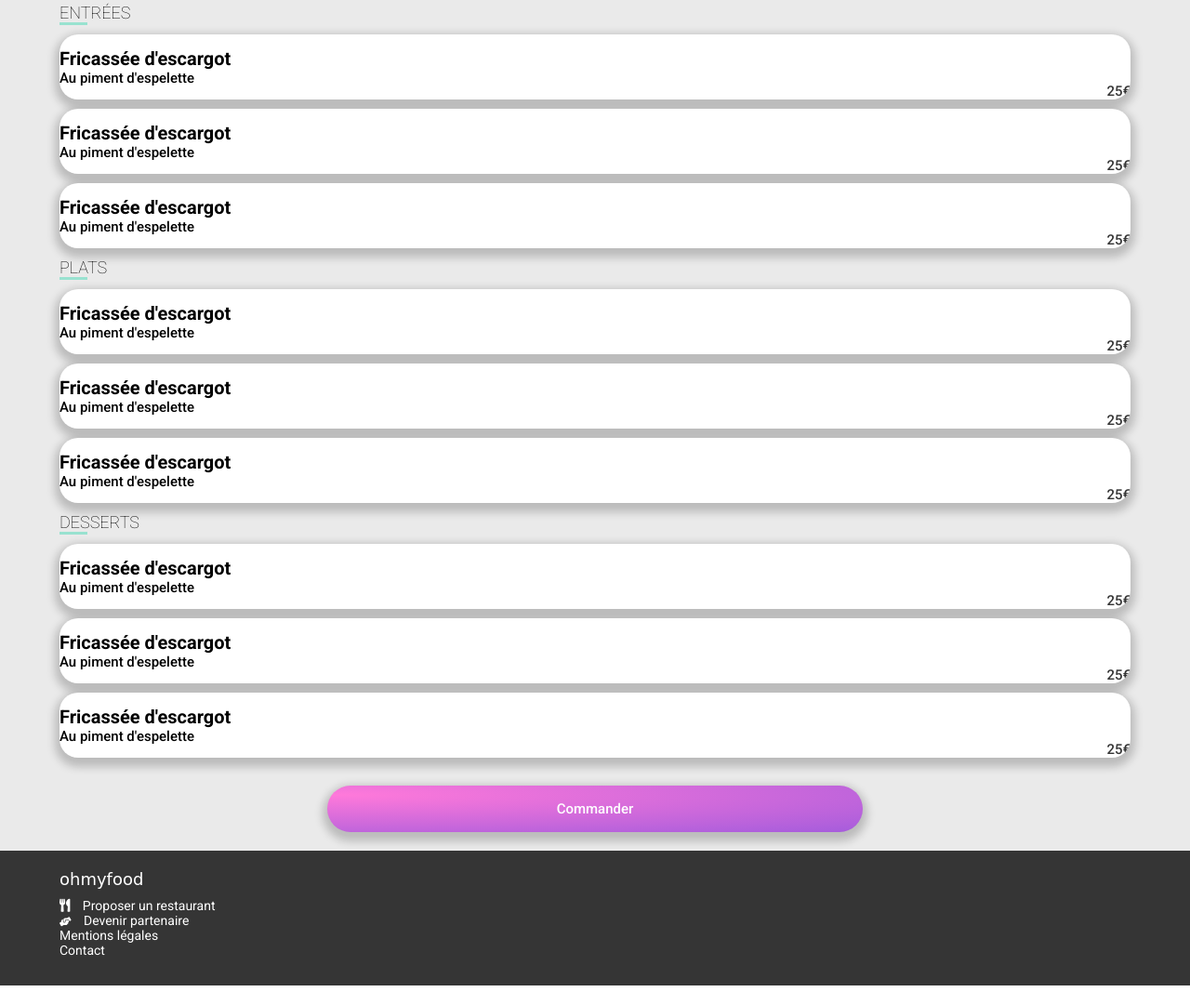
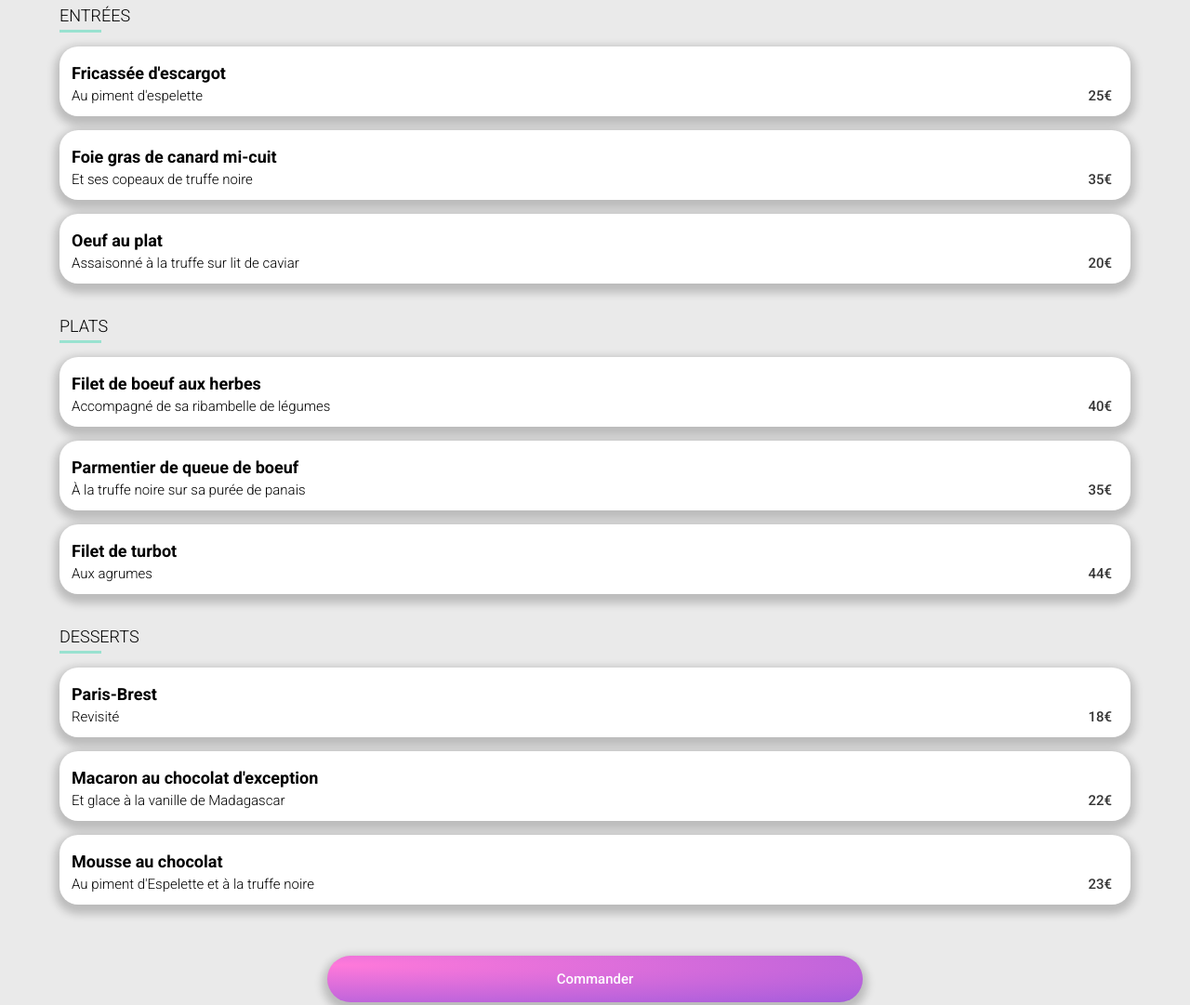
Before and after one commit to Kokotto3000/MelyssaAuberton_3_07062021, a plain HTML site: page la-palette-du-gout-menu.html in a window 1280 px wide. Shown: the part 450-1531 px from the top of the page at 93% size. Before the commit the page ends 1510 px from the top, so only its background shows below. Drawn offline with Linux system fonts and the light colour scheme; a web font is replaced by a local one.

Commit message:
contenu page resto, modifs html pour utiliser ::after, style resto suite

```diff
--- a/css/style.scss
+++ b/css/style.scss
@@ -368,15 +368,19 @@ main{
                 flex-direction: column;
                 justify-content: space-between;
             }
-            svg{
-                margin: 1rem;
+            button{
+                border: none;
+                background: none;
                 width: 3rem;
+                height: 3rem;
+                border-radius: 50%;
                 cursor: pointer;
+                margin-right: 1.5rem;
                 path{
                     stroke: black;
                     stroke-width: 30;
                     fill: transparent;
-                    stroke-dasharray: 10;
+                    stroke-dasharray: 0;
                     stroke-dashoffset: 10;
                 }
                 &:hover path, &:active path, &:focus path{
@@ -462,10 +466,13 @@ main{
     display: flex;
     justify-content: space-between;
     align-items: center;
-    font-family: $shrikhand;
-    font-weight: 300;
     padding: 3rem 0;
     width: 100%;
+    h1{
+        font-size: 2.8rem;
+        font-family: $shrikhand;
+        font-weight: 300;
+    }
     button{
         border: none;
         background: none;
@@ -473,6 +480,7 @@ main{
         height: 3rem;
         border-radius: 50%;
         cursor: pointer;
+        margin-right: 1.5rem;
         path{
             stroke: black;
             stroke-width: 30;
@@ -510,13 +518,18 @@ main{
 
 .restaurant__menu-section{
     width: 100%;
+    margin-bottom: 2rem;
     h2{
         text-transform: uppercase;
-    }
-    .restaurant__menu-section-underline{
-    width: 3rem;
-    height: .3rem;
-    background-color: $tertiary;
+        font-weight: 300;
+        &::after{
+            content: '';
+            background: $tertiary;
+            display: block;
+            width: 4.5rem;
+            height: 0.3rem;
+            margin: .5rem 0;
+        }
     }
 }
 
@@ -529,40 +542,39 @@ main{
     margin: 0 auto;
     border-radius: 2rem;
     font-weight: 500;
-    margin: 1rem auto;
+    margin: 1.5rem auto;
     width: 100%;
     overflow: hidden;
-    height: 7rem;
-
-    &:hover .restaurant__card-price::after{
+    &:hover .restaurant__card-price::after, &:active .restaurant__card-price::after, &:focus .restaurant__card-price::after{
         width: 7rem;
         transform: translateX(0);
         transform-origin: right;
-
     }
-    &:hover .restaurant__card-icon{
+    &:hover .restaurant__card-icon, &:active .restaurant__card-icon, &:focus .restaurant__card-icon{
         left: 50%;
         transform: rotate(720deg);
-
     }
 }
+
 .restaurant__card-infos{
     white-space: nowrap;
     text-overflow: ellipsis;
     overflow: hidden;
-    // vertical-align: middle;
-    // flex:1;
-    // min-width: 0;
-    margin: auto 0;
+    padding: 1.3rem;
     h3{
         white-space: nowrap;
         text-overflow: ellipsis;
         overflow: hidden;
+        font-weight: 600;
+        font-size: 1.8rem;
+        margin: .5rem 0;
     }
     p{
         white-space: nowrap;
         text-overflow: ellipsis;
         overflow: hidden;
+        font-weight: 300;
+        font-size: 1.5rem;
     }
 }
 .restaurant__card-price{
@@ -582,6 +594,7 @@ main{
         display: flex;
         flex-direction: column;
         justify-content: flex-end;
+        margin: auto 2rem 1.3rem auto;
     }
 }
 .restaurant__card-icon{
--- a/la-palette-du-gout-menu.html
+++ b/la-palette-du-gout-menu.html
@@ -47,7 +47,6 @@
 
                 <article class="restaurant__menu-section restaurant__menu-section--entrees">
                     <h2>Entrées</h2>
-                    <div class="restaurant__menu-section-underline"></div>
 
                     <div class="restaurant__card">
                         <div class="restaurant__card-infos">
@@ -68,13 +67,13 @@
 
                     <div class="restaurant__card">
                         <div class="restaurant__card-infos">
-                            <h3>Fricassée d'escargot</h3>
-                            <p>Au piment d'espelette</p>
+                            <h3>Foie gras de canard mi-cuit</h3>
+                            <p>Et ses copeaux de truffe noire</p>
                         </div>
 
                         <div class="restaurant__card-price">
                             <div>
-                                <p>25€</p>
+                                <p>35€</p>
                             </div>
 
                             <div class="restaurant__card-icon">
@@ -85,13 +84,13 @@
 
                     <div class="restaurant__card">
                         <div class="restaurant__card-infos">
-                            <h3>Fricassée d'escargot</h3>
-                            <p>Au piment d'espelette</p>
+                            <h3>Oeuf au plat</h3>
+                            <p>Assaisonné à la truffe sur lit de caviar</p>
                         </div>
 
                         <div class="restaurant__card-price">
                             <div>
-                                <p>25€</p>
+                                <p>20€</p>
                             </div>
 
                             <div class="restaurant__card-icon">
@@ -103,17 +102,16 @@
 
                 <article class="restaurant__menu-section restaurant__menu-section--plats">
                     <h2>Plats</h2>
-                    <div class="restaurant__menu-section-underline"></div>
 
                     <div class="restaurant__card">
                         <div class="restaurant__card-infos">
-                            <h3>Fricassée d'escargot</h3>
-                            <p>Au piment d'espelette</p>
+                            <h3>Filet de boeuf aux herbes</h3>
+                            <p>Accompagné de sa ribambelle de légumes</p>
                         </div>
 
                         <div class="restaurant__card-price">
                             <div>
-                                <p>25€</p>
+                                <p>40€</p>
                             </div>
 
                             <div class="restaurant__card-icon">
@@ -124,13 +122,13 @@
 
                     <div class="restaurant__card">
                         <div class="restaurant__card-infos">
-                            <h3>Fricassée d'escargot</h3>
-                            <p>Au piment d'espelette</p>
+                            <h3>Parmentier de queue de boeuf</h3>
+                            <p>À la truffe noire sur sa purée de panais</p>
                         </div>
 
                         <div class="restaurant__card-price">
                             <div>
-                                <p>25€</p>
+                                <p>35€</p>
                             </div>
 
                             <div class="restaurant__card-icon">
@@ -141,13 +139,13 @@
 
                     <div class="restaurant__card">
                         <div class="restaurant__card-infos">
-                            <h3>Fricassée d'escargot</h3>
-                            <p>Au piment d'espelette</p>
+                            <h3>Filet de turbot</h3>
+                            <p>Aux agrumes</p>
                         </div>
 
                         <div class="restaurant__card-price">
                             <div>
-                                <p>25€</p>
+                                <p>44€</p>
                             </div>
 
                             <div class="restaurant__card-icon">
@@ -159,17 +157,16 @@
 
                 <article class="restaurant__menu-section restaurant__menu-section--desserts">
                     <h2>Desserts</h2>
-                    <div class="restaurant__menu-section-underline"></div>
 
                     <div class="restaurant__card">
                         <div class="restaurant__card-infos">
-                            <h3>Fricassée d'escargot</h3>
-                            <p>Au piment d'espelette</p>
+                            <h3>Paris-Brest</h3>
+                            <p>Revisité</p>
                         </div>
 
                         <div class="restaurant__card-price">
                             <div>
-                                <p>25€</p>
+                                <p>18€</p>
                             </div>
 
                             <div class="restaurant__card-icon">
@@ -180,13 +177,13 @@
 
                     <div class="restaurant__card">
                         <div class="restaurant__card-infos">
-                            <h3>Fricassée d'escargot</h3>
-                            <p>Au piment d'espelette</p>
+                            <h3>Macaron au chocolat d'exception</h3>
+                            <p>Et glace à la vanille de Madagascar</p>
                         </div>
 
                         <div class="restaurant__card-price">
                             <div>
-                                <p>25€</p>
+                                <p>22€</p>
                             </div>
 
                             <div class="restaurant__card-icon">
@@ -197,13 +194,13 @@
 
                     <div class="restaurant__card">
                         <div class="restaurant__card-infos">
-                            <h3>Fricassée d'escargot</h3>
-                            <p>Au piment d'espelette</p>
+                            <h3>Mousse au chocolat</h3>
+                            <p>Au piment d'Espelette et à la truffe noire</p>
                         </div>
 
                         <div class="restaurant__card-price">
                             <div>
-                                <p>25€</p>
+                                <p>23€</p>
                             </div>
 
                             <div class="restaurant__card-icon">
```
Also changed, not shown: index.html (+36 -4 lines), css/style.css, 1 other file.
